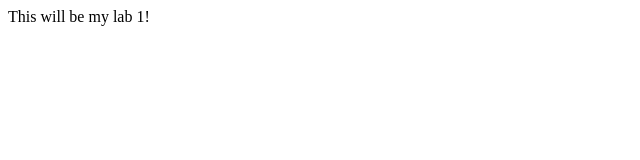
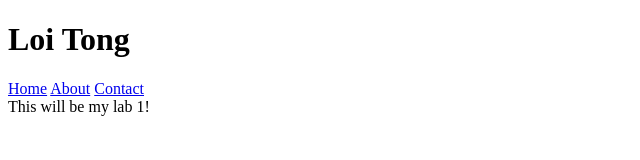
Before and after one commit to ltong-csumb/ltong-csumb.github.io, a plain HTML site: page lab1/index.html in a window 1280 px wide. Shown: the whole page, without its empty margins (0-640 px from the left). Drawn offline with Linux system fonts and the light colour scheme.

Commit message:
added folder and photos

```diff
--- a/lab1/index.html
+++ b/lab1/index.html
@@ -4,6 +4,12 @@
     <meta charset="UTF-8">
     <meta name="viewport" content="width=device-width, initial-scale=1.0">
     <title>Lab 1</title>
+    <h1>Loi Tong</h1>
+    <nav>
+        <a href="index.html">Home</a>
+        <a href="about.html">About</a>
+        <a href="contact.html">Contact</a>
+    </nav>
 </head>
 <body>
     This will be my lab 1!
```
Also changed, not shown: lab1/img/Logo_Stacked-Greyscale.jpg (added), lab1/img/myprofile_pic.jpg (added).
